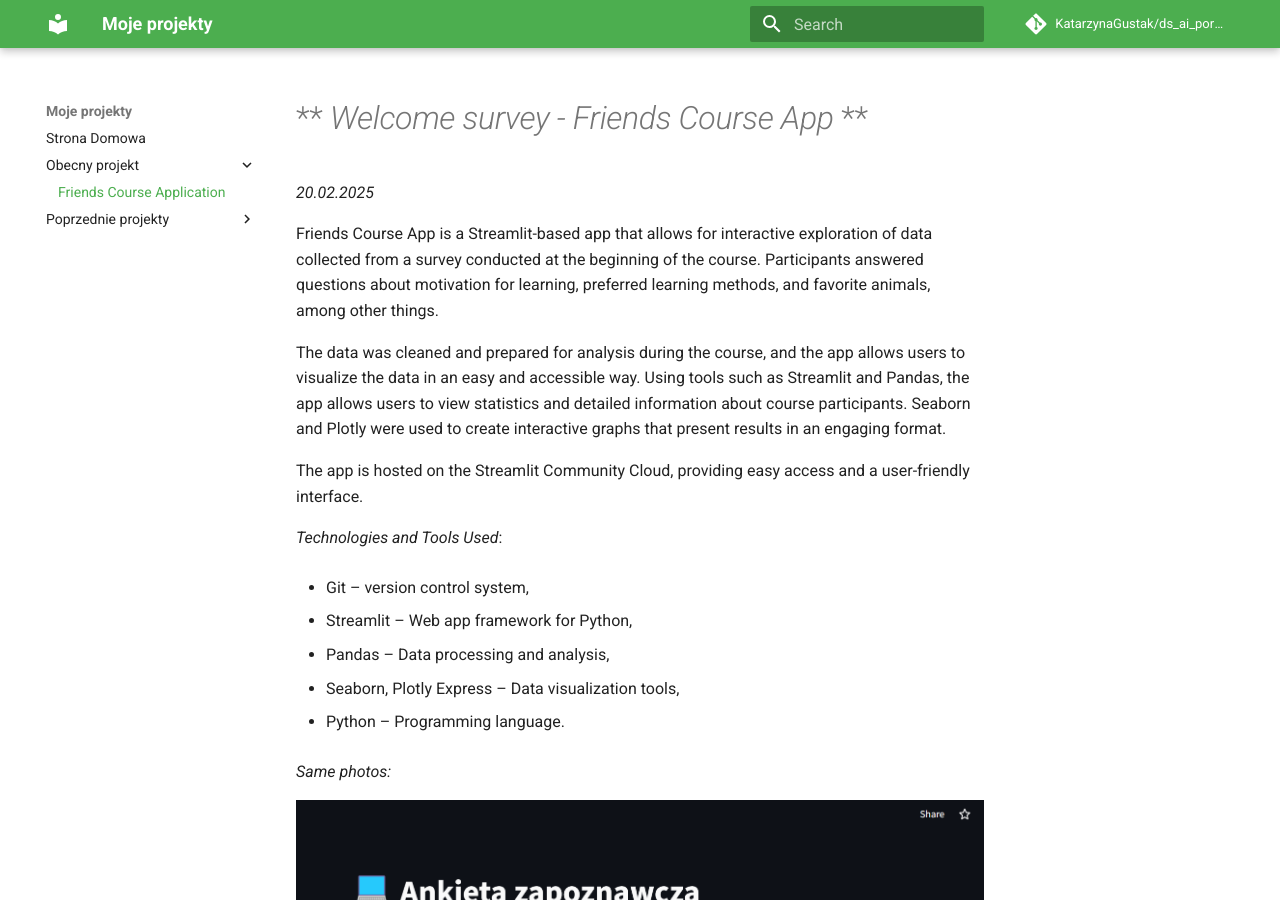
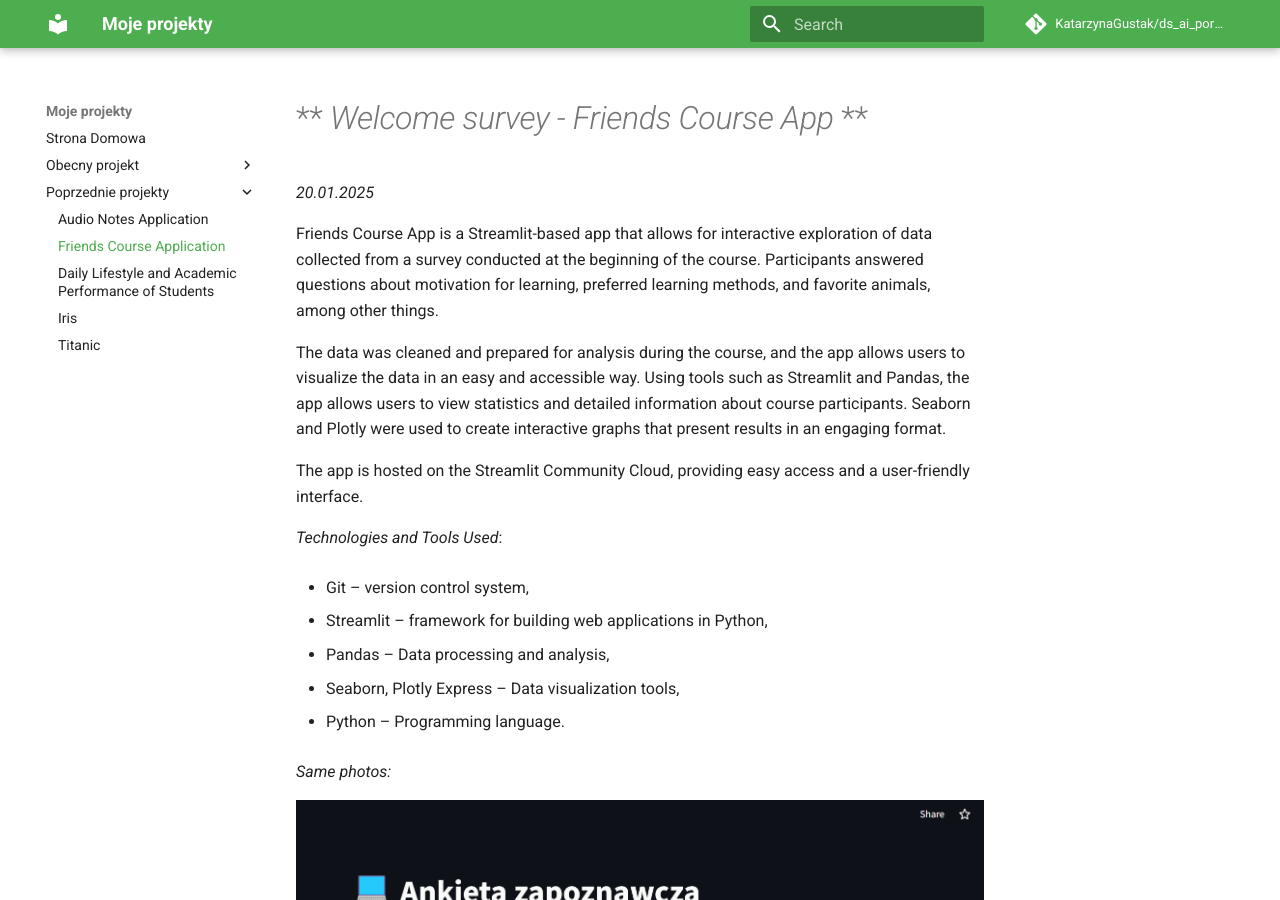
Before and after one commit to KatarzynaGustak/ds_ai_portfolio, an MkDocs documentation site: the page built from docs/welcome_survey/index.md, in a window 1280 px wide and 900 px high. Built offline with MkDocs 1.6.1 and Material for MkDocs 9.7.7, drawn with Linux system fonts in a browser that asks for light colours; comment, search, counter and statistics services are not loaded.

```diff
--- a/docs/welcome_survey/index.md
+++ b/docs/welcome_survey/index.md
@@ -1,6 +1,6 @@
 # ** _Welcome survey - Friends Course App_ **
 
-*20.02.2025*
+*20.01.2025*
 
 Friends Course App is a Streamlit-based app that allows for interactive exploration of data collected from a survey conducted at the beginning of the course. Participants answered questions about motivation for learning, preferred learning methods, and favorite animals, among other things.
 
@@ -12,7 +12,7 @@ The app is hosted on the Streamlit Community Cloud, providing easy access and a
 
 - Git – version control system,
 
-- Streamlit – Web app framework for Python,
+- Streamlit – framework for building web applications in Python,
 
 - Pandas – Data processing and analysis,
 
--- a/mkdocs.yml
+++ b/mkdocs.yml
@@ -20,9 +20,10 @@ markdown_extensions:
 nav:
 - Strona Domowa: index.md
 - Obecny projekt:
-  - "Friends Course Application": welcome_survey/index.md
+  - "Synergy Squad Application": Synergy_Squad_App/index.md
 - Poprzednie projekty:
   - "Audio Notes Application": audio_notes/index.md
+  - "Friends Course Application": welcome_survey/index.md
   - "Daily Lifestyle and Academic Performance of Students": student_lifestyle/index.md
   - "Iris": iris/index.md
   - "Titanic": titanic/index.md
```
Also changed, not shown: docs/Synergy_Squad_App/index.md (added, +31 -0 lines), docs/Synergy_Squad_App/foto_1.png (added), docs/Synergy_Squad_App/foto_2.png (added).
